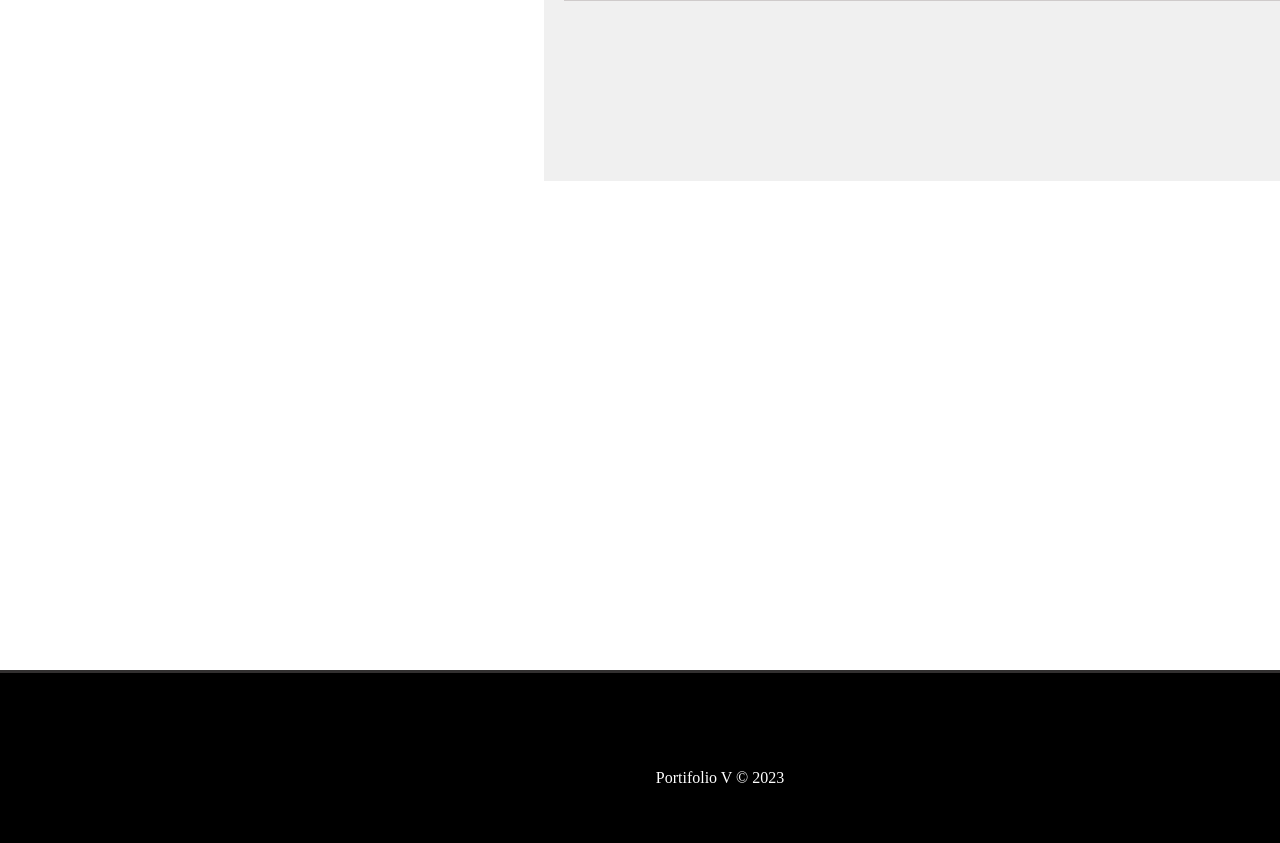
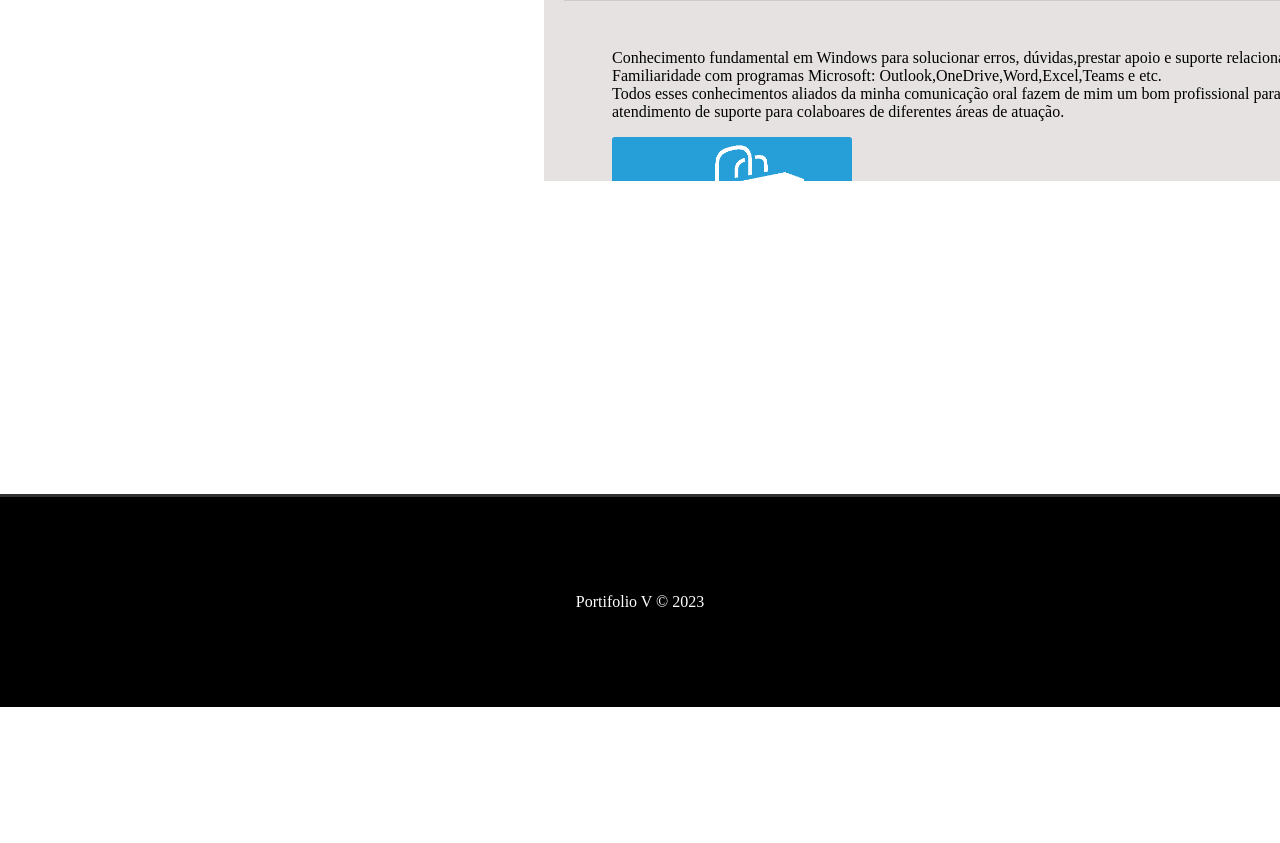
Before and after one commit to ViniciusProjetos/Portifolio, a plain HTML site: page index.html in a window 1280 px wide. Shown: the part 992-1835 px from the top of the page. After the commit the page ends 1699 px from the top, so only its background shows below. Drawn offline with Linux system fonts and the light colour scheme.

Commit message:
Add files via upload

```diff
--- a/index.html
+++ b/index.html
@@ -4,7 +4,7 @@
     <meta charset="UTF-8">
     <meta name="viewport" content="width=device-width, initial-scale=1.0">
     <link rel="stylesheet" href="./styles.css">
-    <title>Constructor</title>
+    <title>Vinícius P. Soares</title>
     <script src="./scripts/constructor.js" defer> </script>
 </head>
 <body>
@@ -86,6 +86,24 @@
                 <img align="center" alt="ViniciusProjetos" height="30" width="40" src="https://raw.githubusercontent.com/devicons/devicon/master/icons/javascript/javascript-plain.svg">
              </dir>
         </div>
+        <div id="skills-resume2">
+            <p>Conhecimento fundamental em Windows para solucionar erros, dúvidas,prestar apoio e suporte relacionados ao S.O. <br>
+            Familiaridade com programas Microsoft: Outlook,OneDrive,Word,Excel,Teams e etc. <br>
+            Todos esses conhecimentos aliados da minha comunicação oral fazem de mim um bom profissional para prestar <br>
+             atendimento de suporte para colaboares de diferentes áreas de atuação. </p>
+            <div class="windows-img"></div>
+            <div class="skill-icon1"></div>
+        </div>
+        <div id="skills-resume3">
+            <p>Conhecimento com manutenção e troca de hardwares é indispensável no ramo de t.i, pois garante uma melhor <br>
+            autonômia, diminuindo tempo de inatividade em um setor e facilitando diagnosticos para aberturas de chamados. <br>
+            Abaixo, alguns registros de freelance que fiz montando PCs personalizados para alguns clientes.Importante destacar <br>
+             também a imporância em alinhar o orçamento dos clientes com as suas necessidades, para encontrar um equeilibrio que <br>
+            atenda suas expectativas mas não exceda o orçamento final.</p>
+            <div class="freelance1"></div>
+            <div class="freelance2"></div>
+            <div class="freelance3"></div>
+        </div>
     </div>
     <div id="minhaDiv3" style="display: none;" >
         <div id="education1-resume">
--- a/styles.css
+++ b/styles.css
@@ -22,7 +22,7 @@ h2 {
     z-index: 2;
     background-size: cover;
     height: 180px;
-    width: 100%;
+    width: 89,7%;
     margin-top: 0px;
     border: 2px solid black;
 }
@@ -185,7 +185,7 @@ nav a {
     z-index: 20;
     position: absolute;
     width: 890px;
-    height: 980px;
+    height: 1050px;
     transform: translate(34rem, -385px);
     background-color: #e6e2e2;
     padding: 20px;
@@ -201,8 +201,8 @@ nav a {
 .objetivo-img {
     background-image: url(./img/objetivo.png);
     background-size: cover;
-    height: 20rem;
-    width: 50rem;
+    height: 400px;
+    width: 650px;
     margin-left: 3rem;
     border-radius: 3px;
     border: 3px solid aqua;
@@ -231,7 +231,7 @@ nav a {
     width: 890px;
     height: 800px;
     transform: translate(34rem, -385px);
-    background-color: #f0f0f0;
+    background-color: #e6e2e2;
     padding: 20px;
     overflow-y: scroll;
 }
@@ -283,6 +283,69 @@ nav a {
     height: 30px;
     width: 25%;
 }
+
+#skills-resume2 {
+    margin-top: 3rem;
+    margin-left: 3rem;
+}
+
+.windows-img {
+    background-image: url(./img/windows-img.png);
+    background-size: cover;
+    height: 150px;
+    width: 240px;
+    border-radius: 3px;
+}
+.skill-icon1 {
+    background-image: url(./img/skill-icon1.png);
+    height: 45px;
+    width: 218px;
+    margin-top: -6rem;
+    margin-left: 18rem;
+    margin-bottom: 6rem;
+    border: 2px solid #a7a0a0;
+}
+
+#skills-resume3 {
+    margin-left: 3rem;
+}
+
+.freelance1 {
+    background-image: url(./img/freelance1.jpg);
+    background-size: cover;
+    border-radius: 3px;
+    border: 3px solid #a7a0a0;
+    height: 348px;
+    width: 300px;
+    margin-top: 3rem;
+    margin-left: 1rem;
+}
+
+.freelance2 {
+    background-image: url(./img/freelance2.png);
+    background-size: cover;
+    border-radius: 3px;
+    border: 3px solid #a7a0a0;
+    height: 348px;
+    width: 250px;
+    margin-top: -22rem;
+    margin-left: 24rem;
+}
+
+.freelance3 {
+    background-image: url(./img/freelance3.jpg);
+    background-size: cover;
+    border-radius: 3px;
+    border: 3px solid #a7a0a0;
+    height: 348px;
+    width: 250px;
+    margin-top: 1rem;
+    margin-left: 14rem;
+    margin-bottom: 5rem;
+}
+
+
+
                  /* EDUCAÇÃO */
 #minhaDiv3 {
     z-index: 20;
@@ -290,7 +353,7 @@ nav a {
     width: 890px;
     height: 800px;
     transform: translate(34rem, -385px);
-    background-color: #f0f0f0;
+    background-color: #e6e2e2;
     padding: 20px;
     overflow-y: scroll
 }
@@ -346,7 +409,7 @@ h3 {
     width: 890px;
     height: 800px;
     transform: translate(34rem, -385px);
-    background-color: #f0f0f0;
+    background-color: #e6e2e2;
     padding: 20px;
     overflow-y: scroll
 }
@@ -400,8 +463,8 @@ footer{
     border-top: 3px solid #3b3939da;
     text-align: center;
     padding: 80px;
-    margin-top: 60rem;
+    margin-top: 49rem;
     bottom: 0;
     left: 0;
-    width: 100%;
+    width: 89,7%;
 }
```
Also changed, not shown: img/freelance1.jpg (added), img/freelance2.png (added), img/freelance3.jpg (added), img/skill-icon1.png (added), img/skills progress.png, img/windows-img.png (added).
